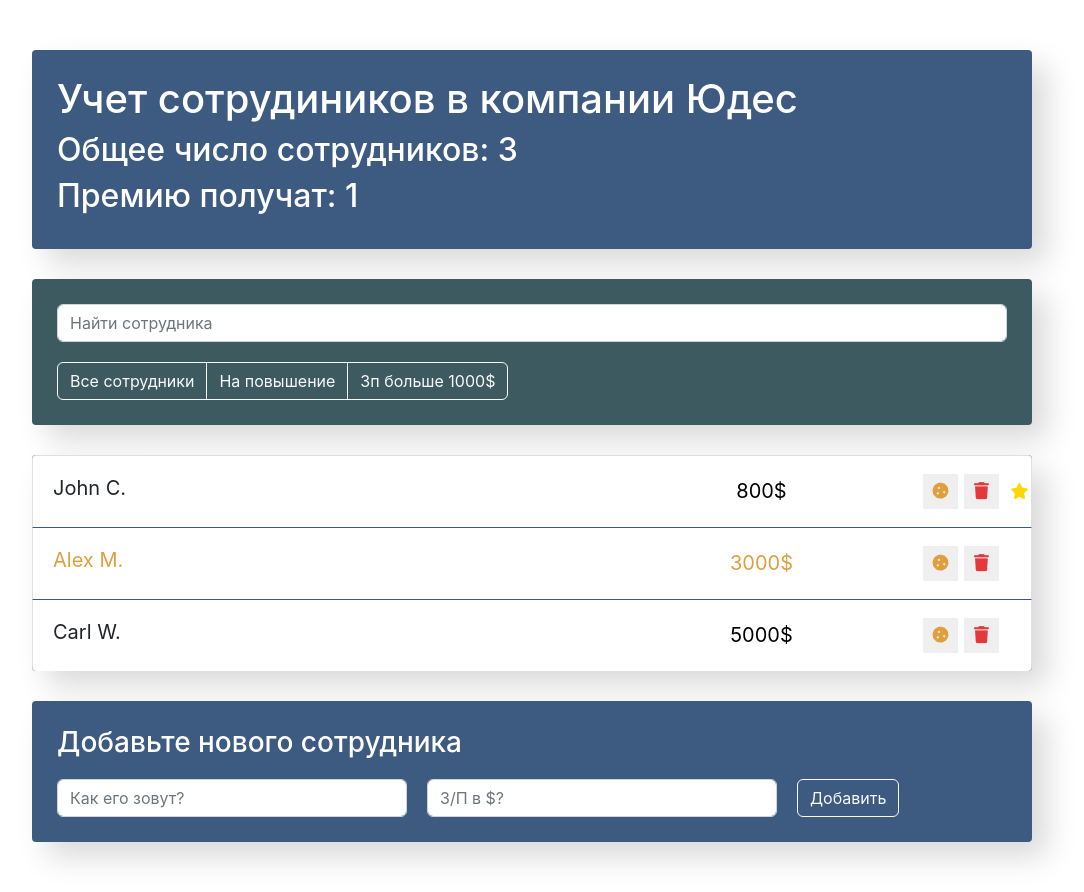
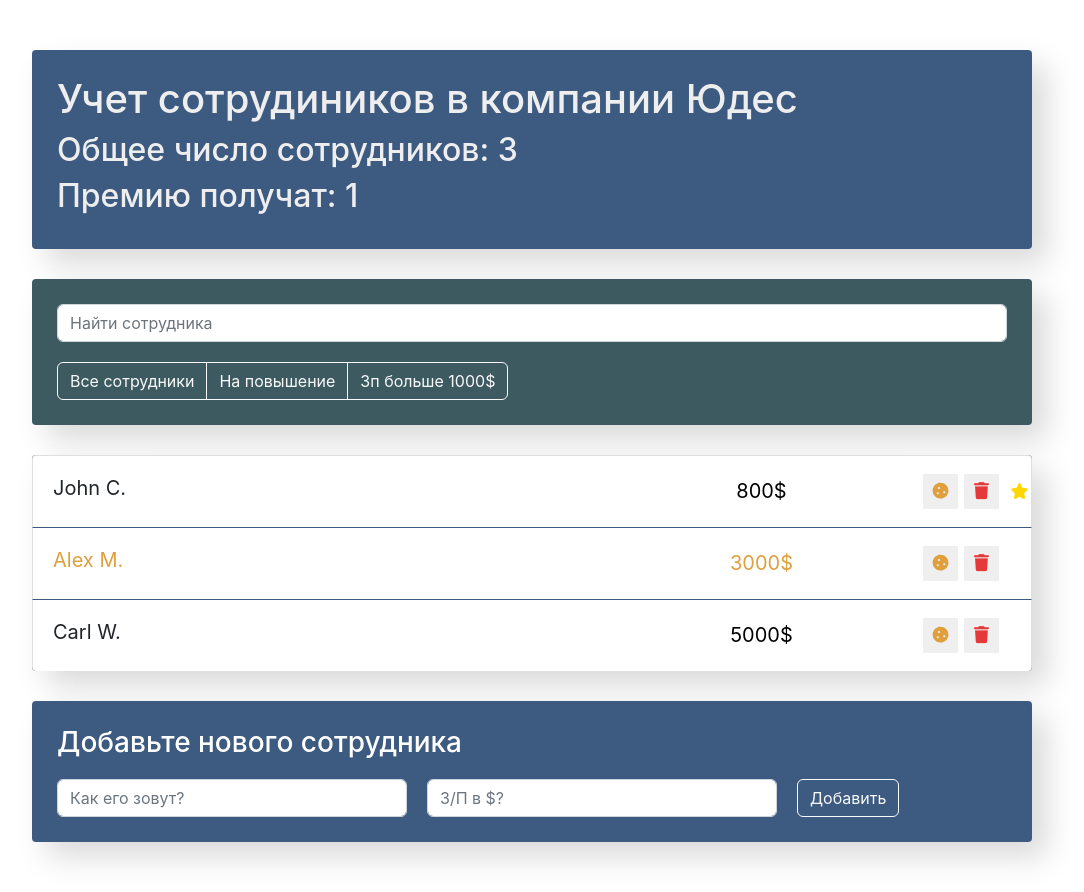
Before and after one commit to 2Drotz/FirstReactApp, a React app: page / in a window 1280 px wide. Shown: the whole page, without its empty margins (108-1192 px from the left). Built offline with nearby package versions, Linux system fonts and the light colour scheme.

Commit message:
Update app-info.css

```diff
--- a/src/components/app-info/app-info.css
+++ b/src/components/app-info/app-info.css
@@ -3,5 +3,5 @@
    background-color: #3d5a80;
    border-radius: 4px;
    box-shadow: 15px 15px 30px rgba(0, 0, 0, .15);
-   color: #fff;
+   color: #eee;
 }
```
